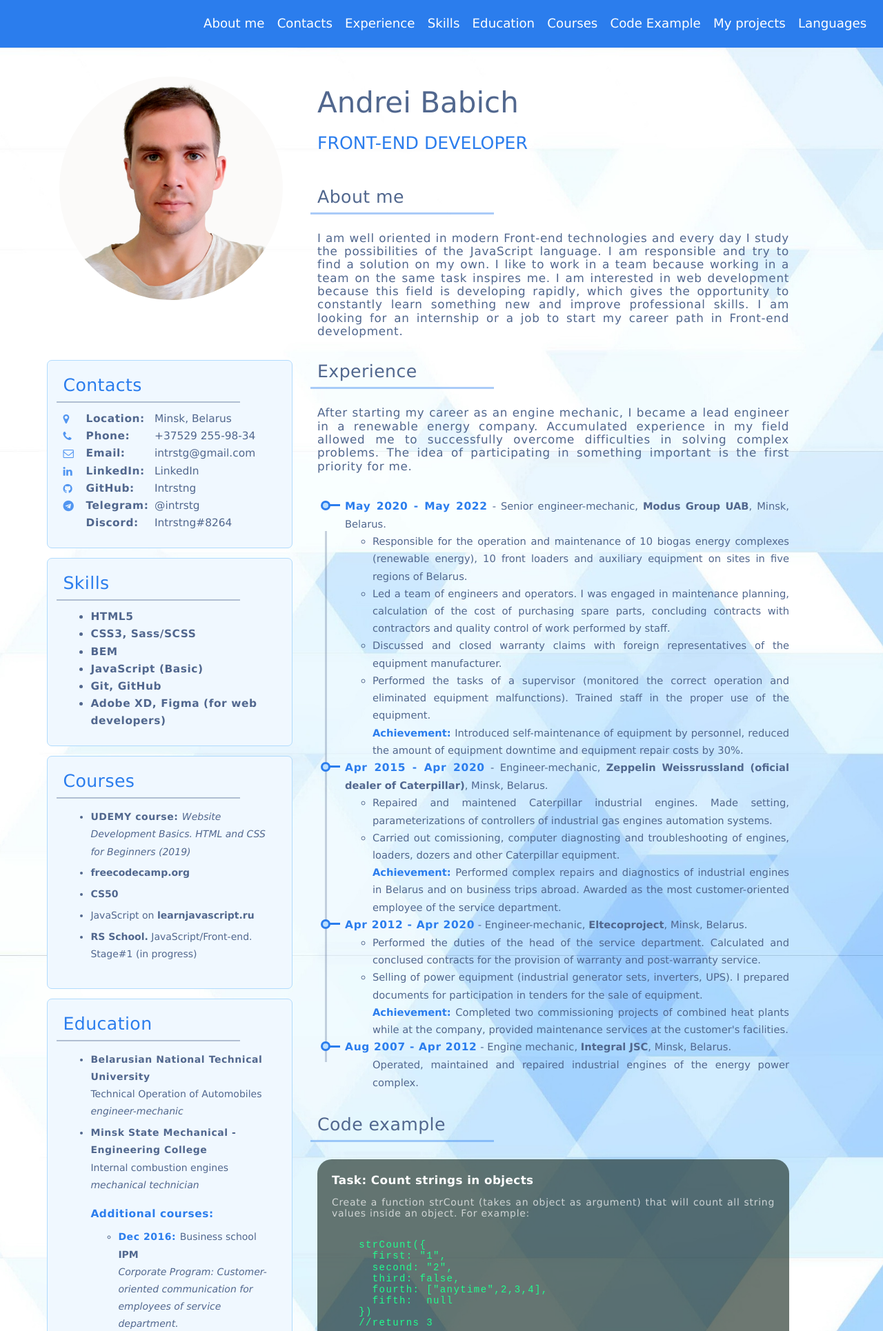
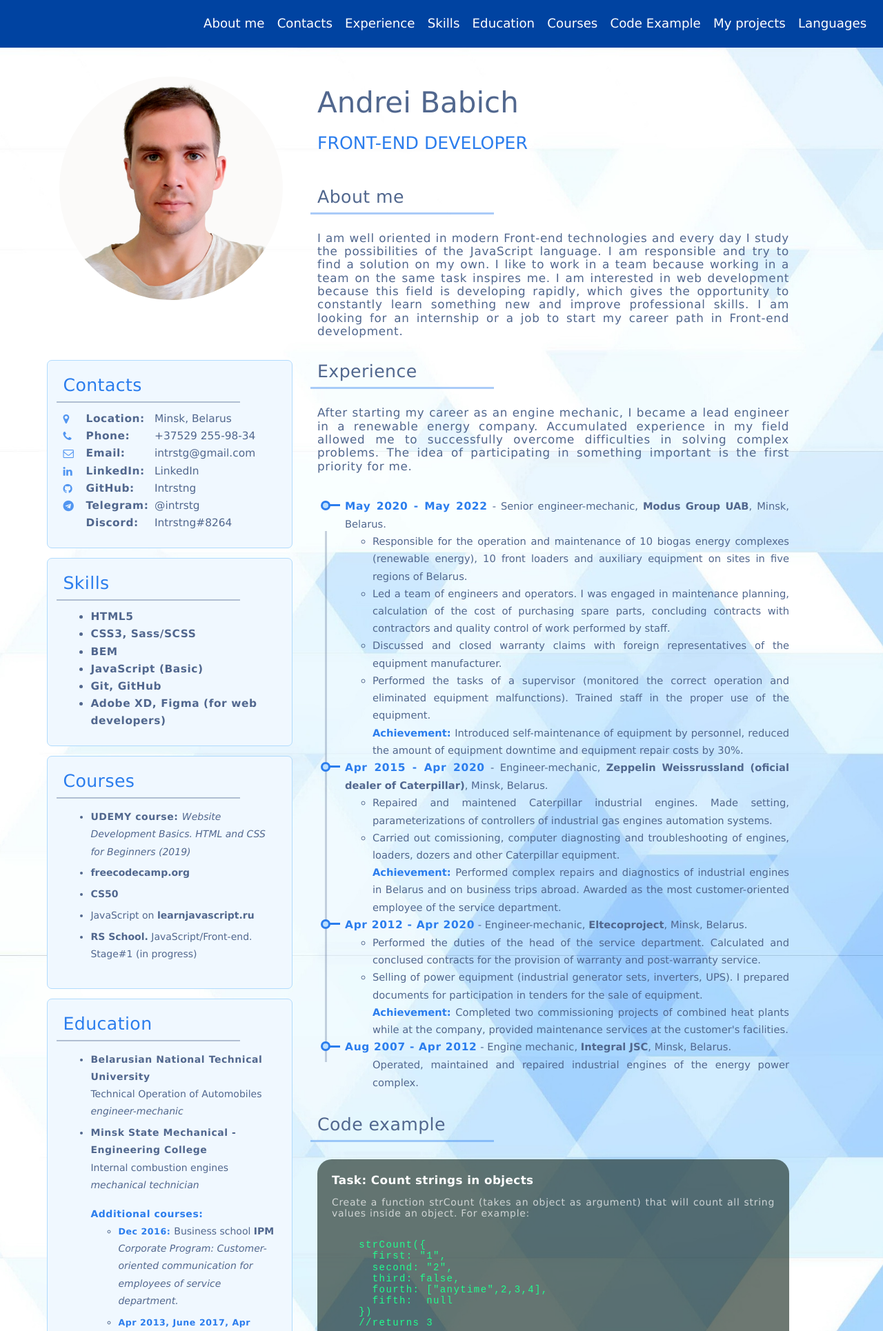
Before and after one commit to Intrstng/rsschool-cv, a plain HTML site: page index.html in a window 1280 px wide. Shown: the top 1930 px of the page at 69% size. Drawn offline with Linux system fonts and the light colour scheme.

Commit message:
refactor: change ul in Education section

```diff
--- a/css/styles.css
+++ b/css/styles.css
@@ -42,12 +42,12 @@ main {
   width: 100%;
   margin-bottom: 2.2rem;
   position: fixed;
-  z-index: 1;
+  z-index: 3;
   left: 0;
   top: 0;
 }
 .header__navigation {
-  background-color: rgb(43, 125, 237);
+  background-color: rgb(0, 67, 161);
 }
 .header__nav {
   display: flex;
@@ -405,8 +405,7 @@ main {
   transition: color 0.4s ease;
 }
 .courses__link_hover:hover {
-  color: rgba(81, 103, 142, 0.7);
-  text-decoration: underline;
+  color: rgb(43, 125, 237);
 }
 /* Education
 ====================== */
@@ -450,11 +449,13 @@ main {
   font-weight: 600;
   letter-spacing: 0.04rem;
 }
+.education__item:last-of-type > span {
+  color: rgb(43, 125, 237);
+}
 .education__item:last-of-type {
+  list-style-type: none;
   margin: 1.2rem 0 0.6rem;
-  font-size: 1.1rem;
-  list-style-type: none;
-  color: rgb(43, 125, 237);
+  font-size: 1rem;
 }
 .education__add-item > a {
   font-size: 1rem;
@@ -463,7 +464,7 @@ main {
   text-decoration: none;
 }
 .education__add-item > span {
-  font-weight: 600;
+  font-size: 0.9rem;
   letter-spacing: 0.04rem;
   color: rgb(43, 125, 237);
 }
@@ -669,7 +670,7 @@ color: rgba(43, 125, 237, 0.8);
   align-items: center;
   width: 100%;
   height: 11vh;
-  background-color: #2B7DED;
+  background-color: rgb(0, 91, 218);
 }
 .footer__git-icon {
   width: 2.4rem;
--- a/index.html
+++ b/index.html
@@ -73,7 +73,7 @@
     <li class="courses__item"><a class="courses__link courses__link_hover" href="https://www.freecodecamp.org/" target="_blank"><b>freecodecamp.org</b></a></li>
     <li class="courses__item"><a class="courses__link courses__link_hover" href="https://www.youtube.com/channel/UCcabW7890RKJzL968QWEykA/" target="_blank"><b>CS50</b></a></li>
     <li class="courses__item"><a class="courses__link courses__link_hover" href="https://learn.javascript.ru/" target="_blank">JavaScript on <b>learnjavascript.ru</b></a></li>
-    <li class="courses__item"><a class="courses__link courses__link_hover" href="https://rs.school/js/" target="_blank"><b>RS School.</b> JavaScript/Front-end. Stage#1 (in progress)</b></a></li>
+    <li class="courses__item"><a class="courses__link courses__link_hover" href="https://rs.school/js/" target="_blank"><b>RS School.</b> JavaScript/Front-end. Stage#1 (in progress)</a></li>
   </ul>
 </div>
 <!-- Education
@@ -83,12 +83,13 @@
       <ul class="education__items-list">
         <li class="education__item"><span>Belarusian National Technical University</span><br>Technical Operation of Automobiles <em><br>engineer-mechanic</em></li>
         <li class="education__item"><span>Minsk State Mechanical - Engineering College</span><br>Internal combustion engines <em><br>mechanical technician</em></li>
-        <li class="education__item"><span>Additional courses:</span></li>
+        <li class="education__item"><span>Additional courses:</span>
           <ul class="education__items-addlist">
             <li class="education__add-item"><span>Dec 2016: </span><a class="education__link education__link_hover" href="https://www.academ.by" target="_blank">Business school <b>IPM</b></a> <i><br>Corporate Program: Customer-oriented communication for employees of service department.</i></li>
             <li class="education__add-item"><span>Apr 2013, June 2017, Apr 2019: </span><a class="education__link education__link_hover" href="https://www.mwm.net/en/trainings/training-center-service/" target="_blank"><b>Caterpillar training center (Mannheim, Germany)</b></a><i><br>Total Electronic Management - TEM EVO (controllers for industrial gas engines)</i></li>
             <li class="education__add-item"><span>Sept 2012: </span><a class="education__link education__link_hover" href="http://www.elteco.sk/en/" target="_blank"><b>Elteco training center (Žilina, Slovakia)</b></a><i><br>Cogeneration units and gensets, uninterraptible power supplies - Installation and service</i></li>
           </ul>
+        </li>
       </ul>
   </div>
 <!-- Languages
```
